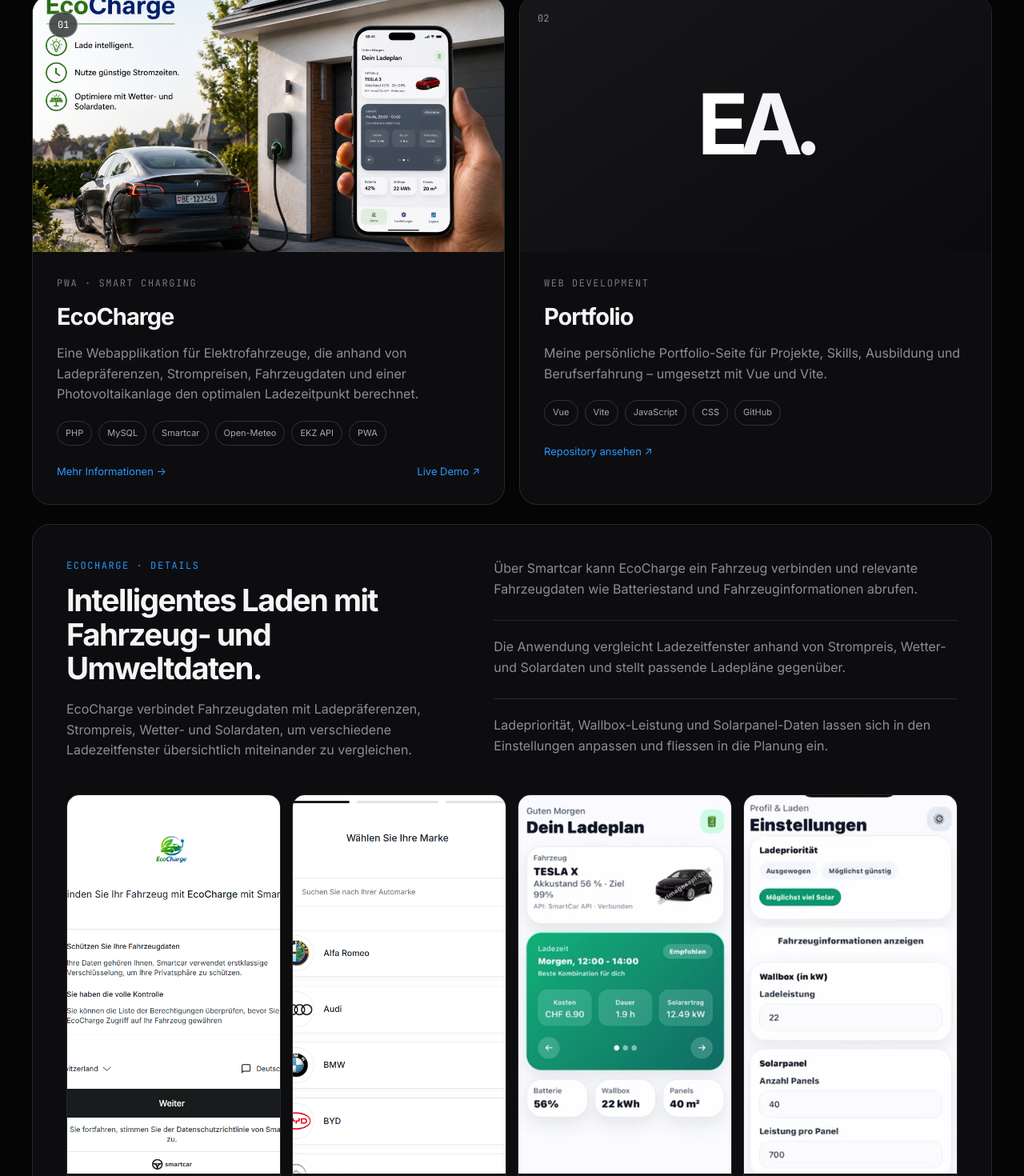
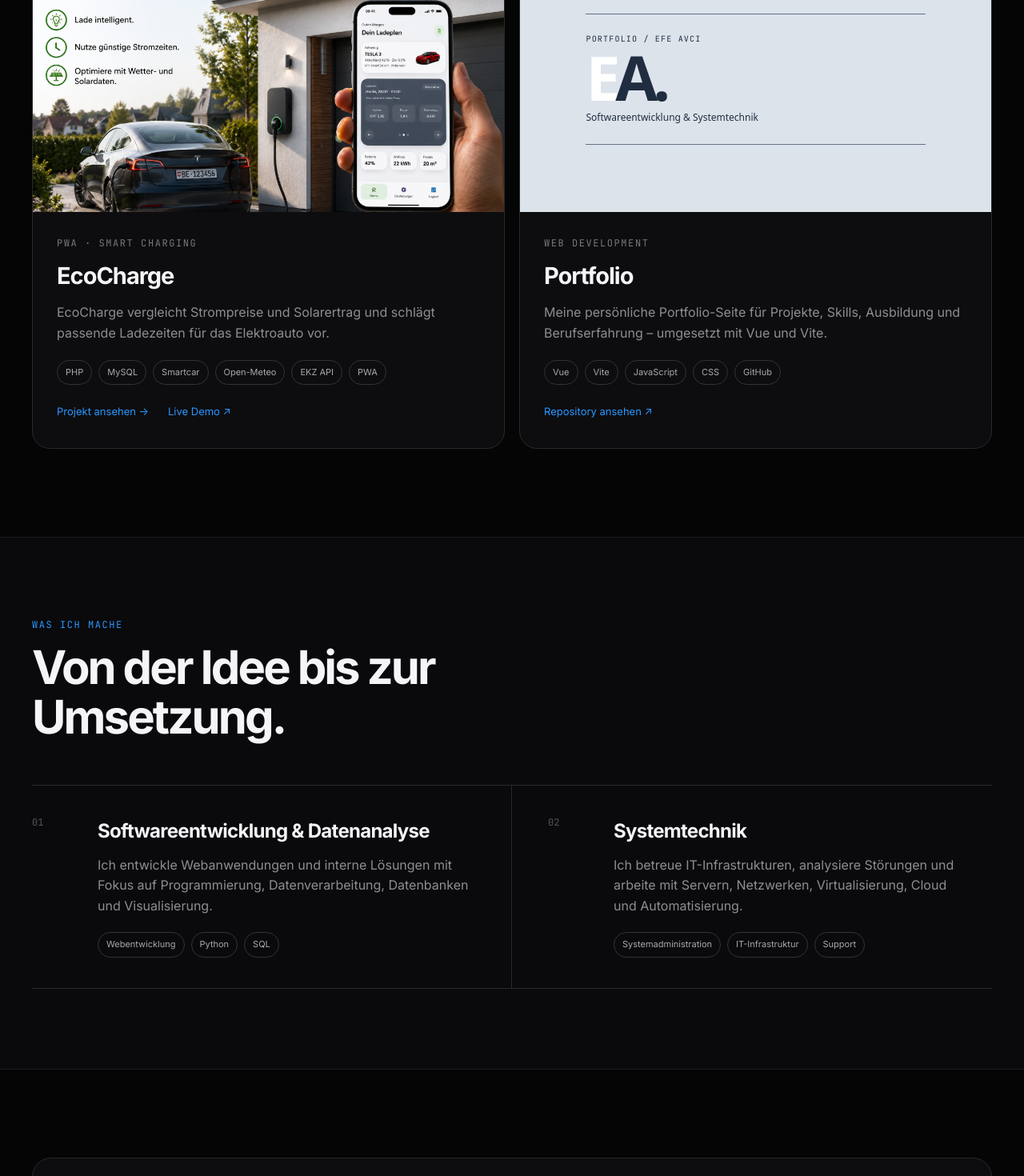
Before and after one commit to efeavci/portfolio-page, a Vue app: page / in a window 1280 px wide. Shown: the part 1280-2750 px from the top of the page at 80% size. Built offline with nearby package versions, Linux system fonts and the light colour scheme.

Commit message:
Separate project overview from EcoCharge details and align preview cards

```diff
--- a/src/components/ProjectsSection.vue
+++ b/src/components/ProjectsSection.vue
@@ -10,7 +10,7 @@ import settings from "../../assets/images/ecocharge/settings.png";
   <section class="section projects" id="work">
     <header class="section-heading">
       <p class="eyebrow">PROJEKTE</p>
-      <h2>Projekte, an denen ich gearbeitet habe.</h2>
+      <h2>Meine Projekte</h2>
     </header>
 
     <div class="projects-grid">
@@ -28,9 +28,7 @@ import settings from "../../assets/images/ecocharge/settings.png";
           <p class="meta">PWA · SMART CHARGING</p>
           <h3>EcoCharge</h3>
           <p>
-            Eine Webapplikation für Elektrofahrzeuge, die anhand von
-            Ladepräferenzen, Strompreisen, Fahrzeugdaten und einer
-            Photovoltaikanlage den optimalen Ladezeitpunkt berechnet.
+            EcoCharge vergleicht Strompreise und Solarertrag und schlägt passende Ladezeiten für das Elektroauto vor.
           </p>
           <div class="tags">
             <span>PHP</span><span>MySQL</span><span>Smartcar</span
@@ -38,7 +36,7 @@ import settings from "../../assets/images/ecocharge/settings.png";
           </div>
           <div class="project-actions">
             <a class="project-link" href="#ecocharge-details"
-              >Mehr Informationen →</a
+              >Projekt ansehen →</a
             >
             <a
               class="project-link"
@@ -53,7 +51,7 @@ import settings from "../../assets/images/ecocharge/settings.png";
 
       <article class="project-card">
         <div class="project-image portfolio-art">
-          <span>02</span><strong>EA.</strong>
+          <span>02</span><div class="portfolio-print" aria-hidden="true"><small>PORTFOLIO / EFE AVCI</small><strong>EA.</strong><i>Softwareentwicklung &amp; Systemtechnik</i></div>
         </div>
         <div class="project-content">
           <p class="meta">WEB DEVELOPMENT</p>
@@ -77,10 +75,11 @@ import settings from "../../assets/images/ecocharge/settings.png";
       </article>
     </div>
 
-    <article class="ecocharge-details" id="ecocharge-details">
+    <article class="ecocharge-details" id="ecocharge-details" tabindex="-1" aria-label="EcoCharge im Detail">
+      <a class="back-projects" href="#work">← Zur Projektübersicht</a>
       <div class="ecocharge-intro">
         <p class="eyebrow">ECOCHARGE · DETAILS</p>
-        <h3>Intelligentes Laden mit Fahrzeug- und Umweltdaten.</h3>
+        <h3>Wie EcoCharge einen Ladeplan erstellt</h3>
         <p>
           EcoCharge verbindet Fahrzeugdaten mit Ladepräferenzen, Strompreis,
           Wetter- und Solardaten, um verschiedene Ladezeitfenster übersichtlich
@@ -103,6 +102,7 @@ import settings from "../../assets/images/ecocharge/settings.png";
         </p>
       </div>
 
+      <h4 class="gallery-title">Einblicke in die App</h4>
       <div class="ecocharge-gallery">
         <figure>
           <img
@@ -146,134 +146,36 @@ import settings from "../../assets/images/ecocharge/settings.png";
 </template>
 
 <style scoped>
-.ecocharge-cover {
-  position: relative;
-  padding: 0;
-  overflow: hidden;
-  background: #dff4ec;
-}
-
-.ecocharge-cover > span {
-  position: absolute;
-  z-index: 2;
-  top: 20px;
-  left: 20px;
-  padding: 7px 10px;
-  border: 1px solid rgba(255, 255, 255, 0.35);
-  border-radius: 999px;
-  background: rgba(5, 5, 6, 0.68);
-  color: #fff;
-  backdrop-filter: blur(10px);
-}
-
-.ecocharge-cover img {
-  width: 100%;
-  height: 100%;
-  min-height: 330px;
-  display: block;
-  object-fit: cover;
-}
-
-.project-actions {
-  display: flex;
-  justify-content: space-between;
-  gap: 20px;
-  flex-wrap: wrap;
-}
-
-.ecocharge-details {
-  scroll-margin-top: 90px;
-  margin-top: 24px;
-  padding: 42px;
-  display: grid;
-  grid-template-columns: 0.9fr 1.1fr;
-  gap: 42px 60px;
-  border: 1px solid var(--border);
-  border-radius: 22px;
-  background: var(--surface);
-}
-
-.ecocharge-intro h3 {
-  margin-top: 12px;
-  font-size: clamp(28px, 3vw, 40px);
-  line-height: 1.1;
-  letter-spacing: -0.04em;
-}
-
-.ecocharge-intro > p:last-child {
-  margin-top: 18px;
-  color: var(--muted);
-}
-
-.ecocharge-features {
-  display: grid;
-  gap: 20px;
-}
-
-.ecocharge-features p {
-  padding-bottom: 20px;
-  color: var(--muted);
-  border-bottom: 1px solid var(--border);
-}
-
-.ecocharge-features p:last-child {
-  padding-bottom: 0;
-  border-bottom: 0;
-}
-
-.ecocharge-gallery {
-  grid-column: 1 / -1;
-  display: grid;
-  grid-template-columns: repeat(4, minmax(0, 1fr));
-  gap: 14px;
-}
-
-.ecocharge-gallery figure {
-  overflow: hidden;
-  border: 1px solid var(--border);
-  border-radius: 16px;
-  background: var(--surface2);
-}
-
-.ecocharge-gallery img {
-  width: 100%;
-  aspect-ratio: 9 / 16;
-  display: block;
-  object-fit: cover;
-  object-position: top;
-}
-
-.ecocharge-gallery figcaption {
-  padding: 12px 14px;
-  color: var(--soft);
-  font-size: 12px;
-}
-
-@media (max-width: 900px) {
-  .ecocharge-gallery {
-    grid-template-columns: repeat(2, minmax(0, 1fr));
-  }
-}
-
-@media (max-width: 700px) {
-  .ecocharge-cover img {
-    min-height: 250px;
-  }
-
-  .ecocharge-details {
-    grid-template-columns: 1fr;
-    gap: 28px;
-    padding: 28px;
-  }
-
-  .ecocharge-gallery {
-    grid-column: auto;
-  }
-}
-
-@media (max-width: 480px) {
-  .ecocharge-gallery {
-    grid-template-columns: 1fr;
-  }
-}
+.projects-grid { align-items: stretch; }
+.project-card { display: flex; flex-direction: column; min-width: 0; }
+.project-image { flex: none; height: auto; aspect-ratio: 16 / 9; }
+.ecocharge-cover img { display: block; width: 100%; height: 100%; object-fit: cover; }
+.project-image > span { padding: 4px 9px; border-radius: 4px; color: white; background: #15171b; }
+.portfolio-art { background: #dce3eb; }
+.portfolio-print { color: #202d40; width: 72%; border-block: 1px solid #647184; padding-block: 4%; display: grid; }
+.portfolio-print small { font: 10px var(--mono); letter-spacing: .12em; }
+.portfolio-print strong { color: inherit; font: 700 clamp(48px, 6vw, 88px)/1.1 system-ui; letter-spacing: -.08em; }
+.portfolio-print i { font: 12px/1.4 system-ui; }
+.project-content { display: flex; flex: 1; flex-direction: column; align-items: flex-start; }
+.project-content .tags { margin-bottom: 18px; }
+.project-actions, .project-content > .project-link { margin-top: auto; }
+.project-actions { display: flex; align-items: center; flex-wrap: wrap; gap: 12px 24px; }
+.project-link { margin-top: 0; padding-block: 5px; }
+.project-link:hover, .back-projects:hover { text-decoration: underline; }
+.ecocharge-details { display: none; scroll-margin-top: 85px; padding-block: clamp(32px, 6vw, 72px); border-bottom: 1px solid var(--border); }
+.ecocharge-details:target { display: grid; grid-template-columns: minmax(0, 1fr) minmax(0, 1fr); gap: 28px 6%; }
+.back-projects, .gallery-title, .ecocharge-gallery { grid-column: 1 / -1; }
+.back-projects { color: #70baff; width: fit-content; }
+.ecocharge-intro h3 { margin: 10px 0 16px; font-size: clamp(26px, 3vw, 40px); line-height: 1.12; }
+.ecocharge-intro > p:last-child, .ecocharge-features p { color: var(--soft); }
+.ecocharge-features p + p { padding-top: 12px; margin-top: 12px; border-top: 1px solid var(--border); }
+.gallery-title { margin: 0; font-size: 22px; }
+.ecocharge-gallery { display: grid; grid-template-columns: repeat(4, minmax(0, 1fr)); gap: 18px; counter-reset: screen; }
+.ecocharge-gallery figure { margin: 0; counter-increment: screen; }
+.ecocharge-gallery img { width: 100%; aspect-ratio: 9 / 16; object-fit: contain; background: var(--surface); border: 1px solid var(--border); border-radius: 10px; display: block; }
+.ecocharge-gallery figcaption { padding-block: 12px; font-size: 14px; }
+.ecocharge-gallery figcaption::before { content: counter(screen, decimal-leading-zero) " / "; color: var(--muted); font-family: var(--mono); }
+@media (max-width: 900px) { .ecocharge-gallery { grid-template-columns: repeat(2, minmax(0, 1fr)); } }
+@media (max-width: 700px) { .ecocharge-details:target { grid-template-columns: 1fr; } }
+@media (max-width: 480px) { .ecocharge-gallery { grid-template-columns: 1fr; } }
 </style>
```
